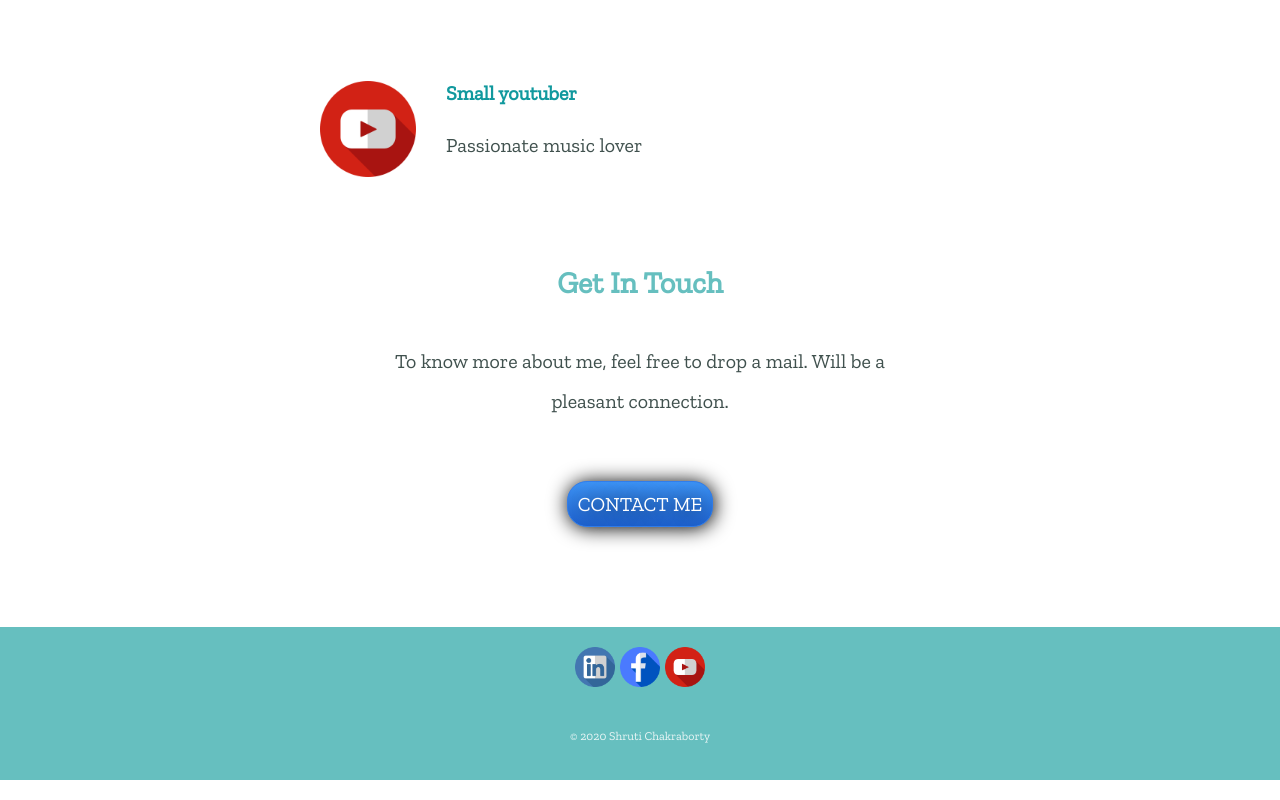
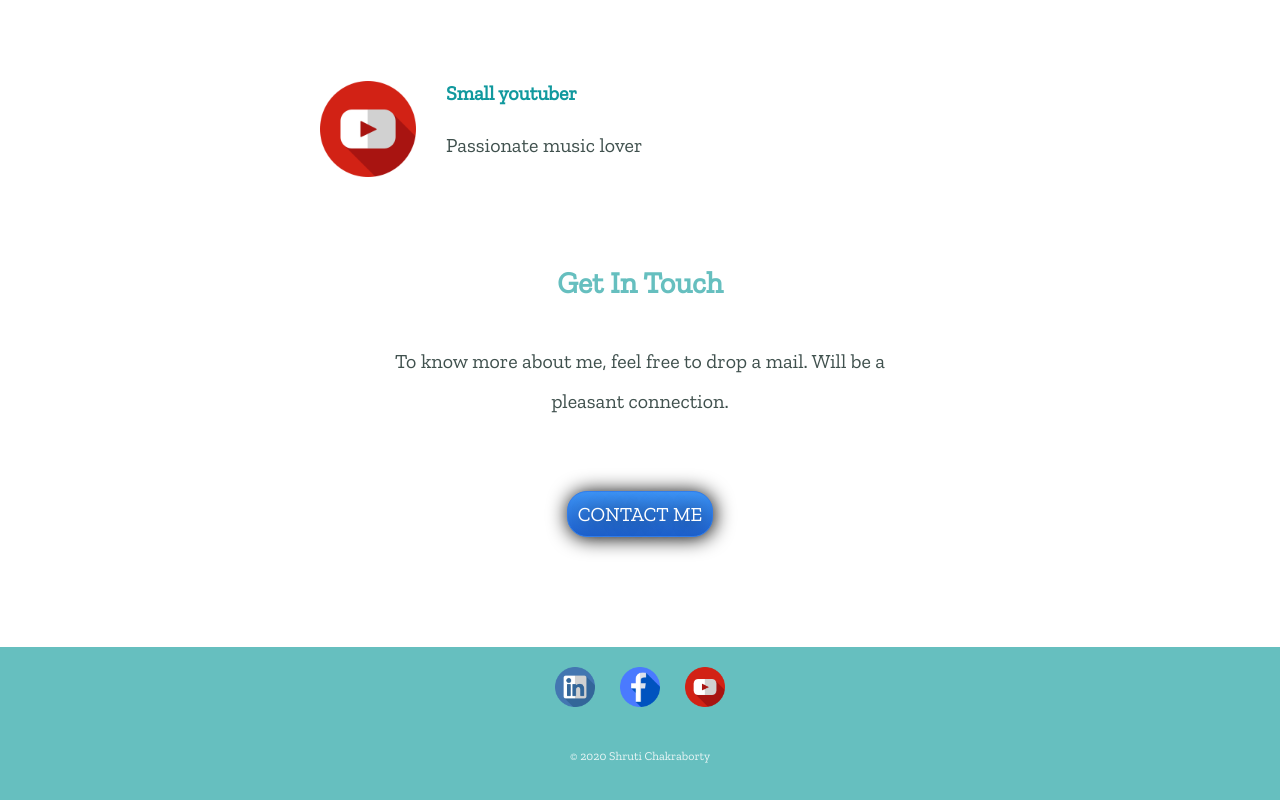
Before and after one commit to shruti0100/ShrutiCV, a plain HTML site: page index.html in a window 1280 px wide. Shown: the part 1688-2488 px from the top of the page. Drawn offline with nearby package versions, Linux system fonts and the light colour scheme.

Commit message:
Update styles.css

```diff
--- a/css/styles.css
+++ b/css/styles.css
@@ -27,6 +27,9 @@ hr{
   border: dotted #EAF6F6;
   border-bottom: none;
   width: 4%;
+}
+a{
+  margin: 10px;
 }
 .Geek{
   color: #66BFBF;
```
